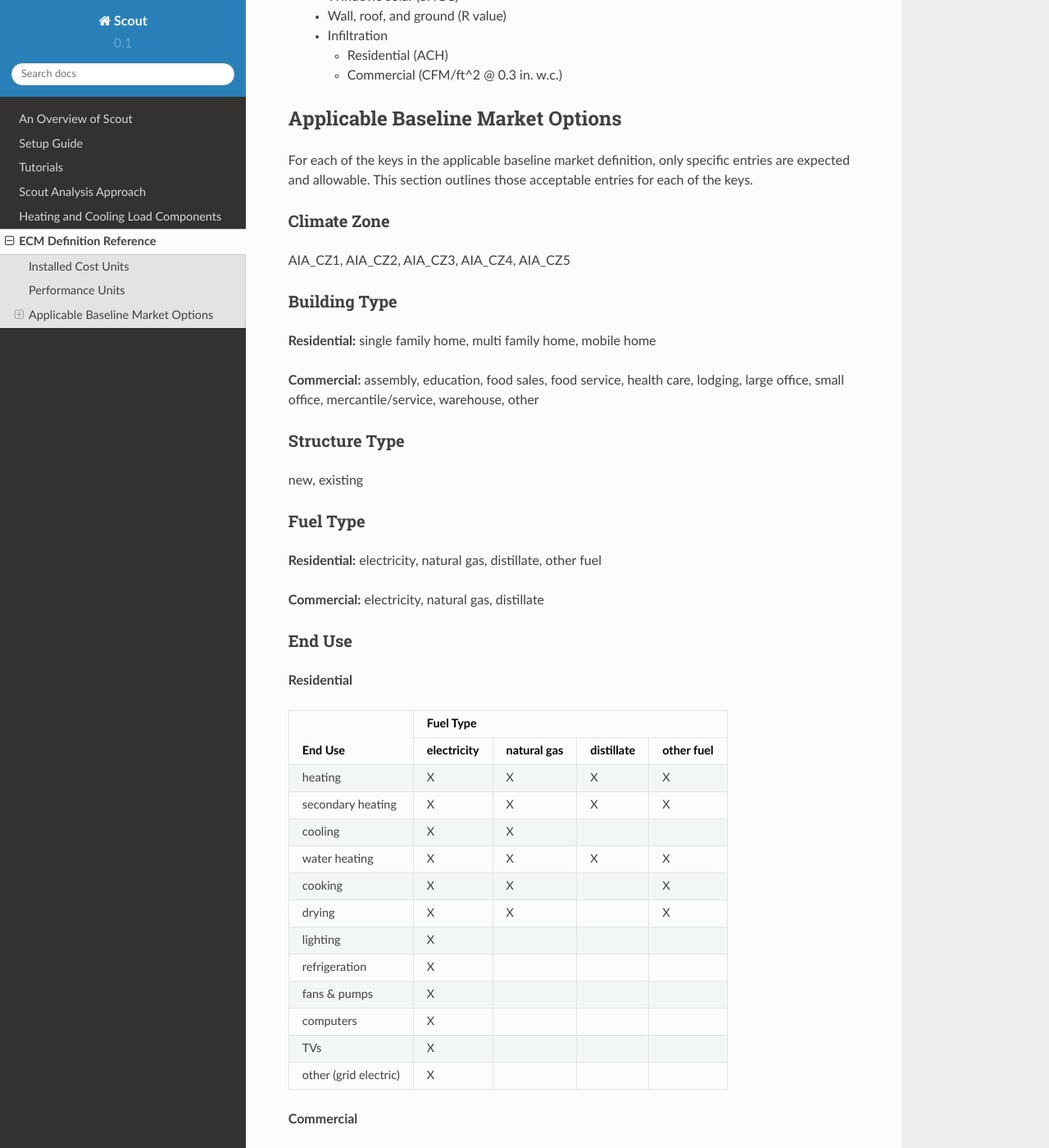
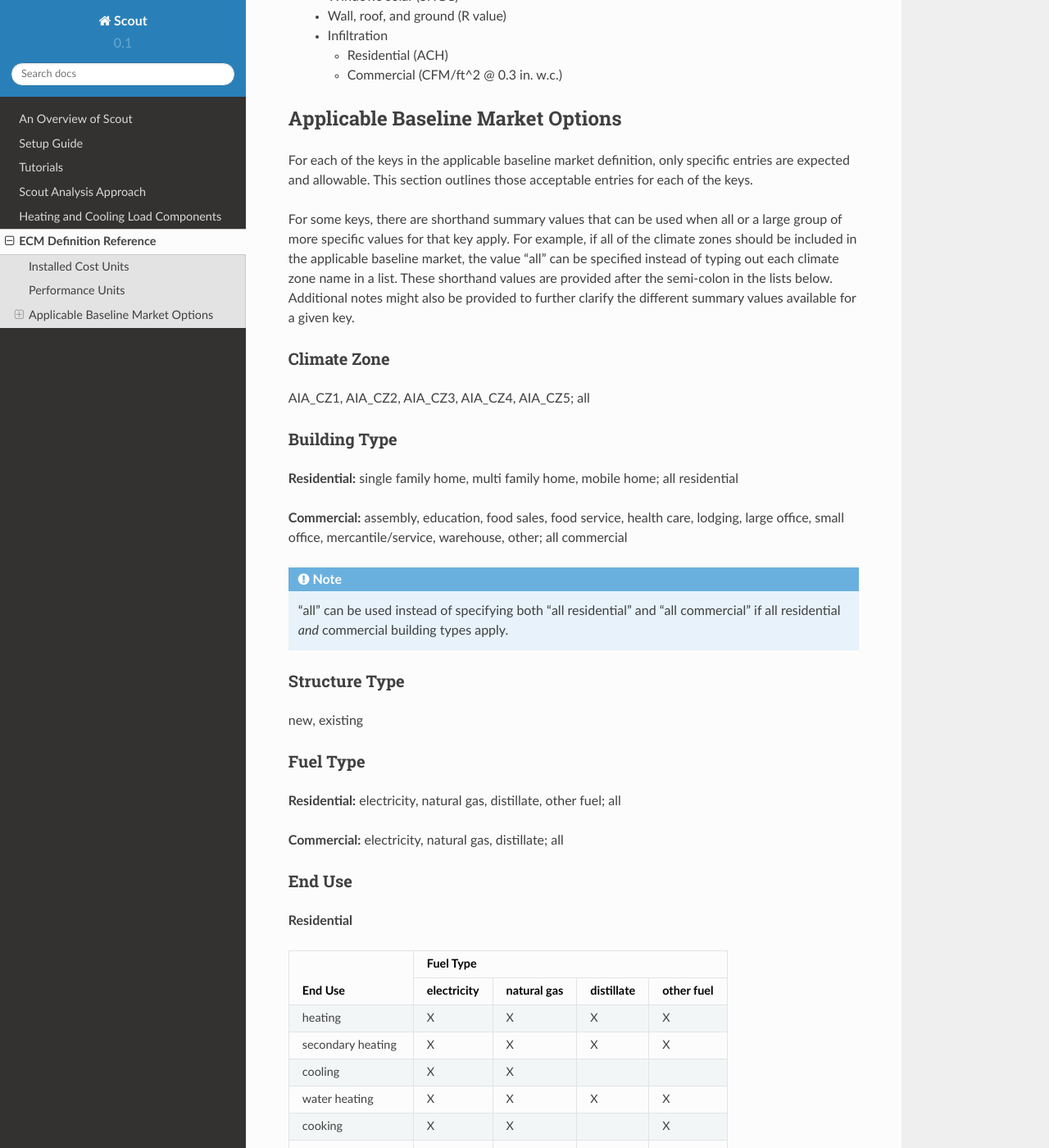
Before and after one commit to trynthink/scout, a Sphinx documentation site: the page built from docs/ecm_reference.rst, in a window 1280 px wide and 1400 px high, scrolled down 1872 px. Shown: the whole window at 82% size. Built offline with Sphinx 7.4.7 and the Read the Docs theme 2.0.0, drawn with Linux system fonts in a browser that asks for light colours; some of the changed text lies outside the part shown.

Commit message:
Add 'all' shortcuts to reference
Add explanations of the 'all' shortcut and similar grouped shortcuts that can be used to specify some parts of the applicable baseline market, saving the user the effort of typing out a list of all of the options when the shortcuts are available.

```diff
--- a/docs/ecm_reference.rst
+++ b/docs/ecm_reference.rst
@@ -110,17 +110,23 @@ Applicable Baseline Market Options
 
 For each of the keys in the applicable baseline market definition, only specific entries are expected and allowable. This section outlines those acceptable entries for each of the keys.
 
+For some keys, there are shorthand summary values that can be used when all or a large group of more specific values for that key apply. For example, if all of the climate zones should be included in the applicable baseline market, the value "all" can be specified instead of typing out each climate zone name in a list. These shorthand values are provided after the semi-colon in the lists below. Additional notes might also be provided to further clarify the different summary values available for a given key.
+
 Climate Zone
 ~~~~~~~~~~~~
 
-AIA_CZ1, AIA_CZ2, AIA_CZ3, AIA_CZ4, AIA_CZ5
+AIA_CZ1, AIA_CZ2, AIA_CZ3, AIA_CZ4, AIA_CZ5; all
 
 Building Type
 ~~~~~~~~~~~~~
 
-**Residential:** single family home, multi family home, mobile home
+**Residential:** single family home, multi family home, mobile home; all residential
 
-**Commercial:** assembly, education, food sales, food service, health care, lodging, large office, small office, mercantile/service, warehouse, other
+**Commercial:** assembly, education, food sales, food service, health care, lodging, large office, small office, mercantile/service, warehouse, other; all commercial
+
+.. note::
+
+   "all" can be used instead of specifying both "all residential" and "all commercial" if all residential *and* commercial building types apply.
 
 Structure Type
 ~~~~~~~~~~~~~~
@@ -130,9 +136,9 @@ new, existing
 Fuel Type
 ~~~~~~~~~
 
-**Residential:** electricity, natural gas, distillate, other fuel
+**Residential:** electricity, natural gas, distillate, other fuel; all
 
-**Commercial:** electricity, natural gas, distillate
+**Commercial:** electricity, natural gas, distillate; all
 
 End Use
 ~~~~~~~
@@ -207,6 +213,12 @@ supply, demand
 
 Technology
 ~~~~~~~~~~
+
+.. note::
+
+   For a particular end use, all of the technology names can be selected by specifying "all" followed by the end use name -- "all heating" or "all water heating," for example. This shorthand will capture all of the technologies in the named end use that apply to the building types and fuel types included in the applicable baseline market. For example, if the building type is "single family homes" and the fuel type is specified as ["electricity", "natural gas"] then "all heating" will include all of the heating technologies for residential buildings that use electricity or natural gas.
+
+   This shortcut should not be used with end use, building type, and fuel type combinations that have ``null`` as the technology name, such as residential cooking or residential drying.
 
 **Residential -- Supply**
 
```
